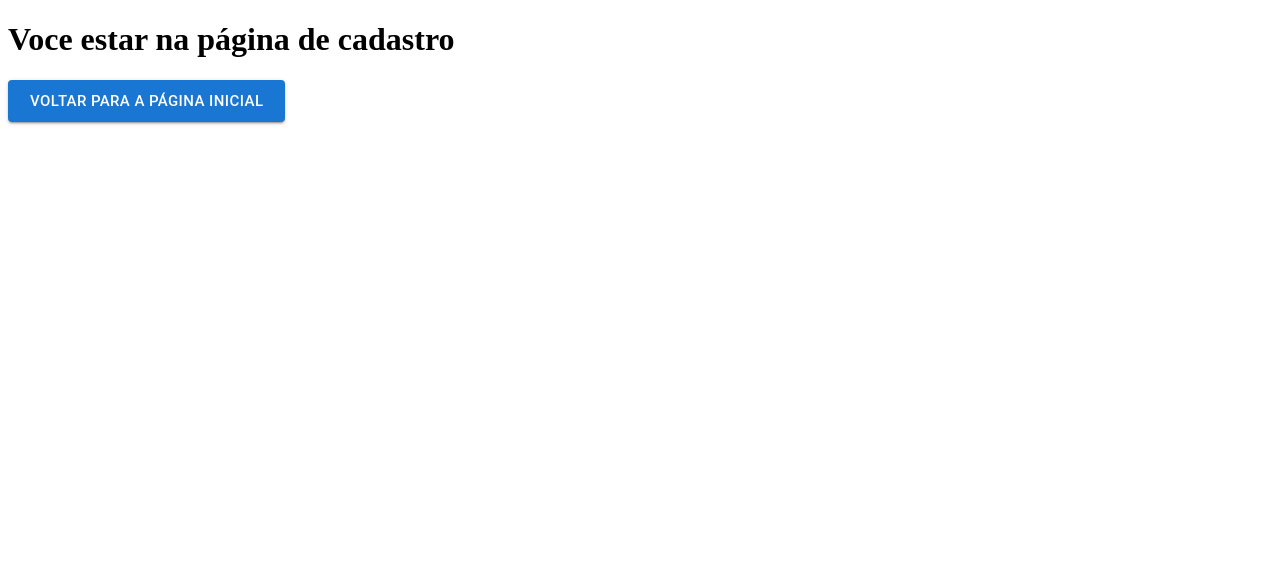
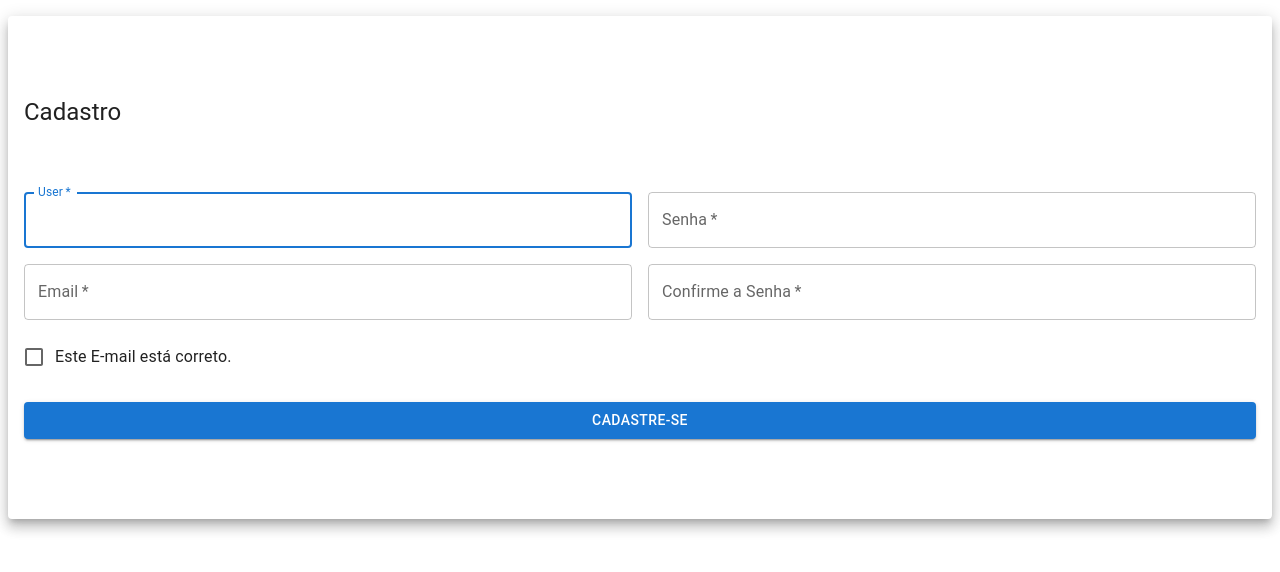
Before and after one commit to jGledsonSilva/Projeto_POO, a React (Vite) app: page /cadastrar in a window 1280 px wide. Shown: the top 572 px of the page. Built offline with nearby package versions, Linux system fonts and the light colour scheme.

Commit message:
criando a página de cadastro

```diff
--- a/src/pages/Cadastro/Cadastro.jsx
+++ b/src/pages/Cadastro/Cadastro.jsx
@@ -1,12 +1,113 @@
-import { Button } from "@mui/material"
+import { createTheme, ThemeProvider } from '@mui/material/styles';
+import {
+    Button,
+    Checkbox,
+    TextField,
+    FormControlLabel,
+    Grid,
+    Box,
+    Typography,
+    Container,
+    Paper,
+} from '@mui/material';
+
+const theme = createTheme({
+
+});
 
 export const Cadastro = () => {
+    const handleSubmit = (event) => {
+        event.preventDefault();
+        const data = new FormData(event.currentTarget);
+        console.log({
+            email: data.get('email'),
+            password: data.get('password'),
+        });
+    };
+
     return (
-        <div>
-            <h1>Voce estar na página de cadastro</h1>
-            <Button variant="contained" size="large" href="pagina-inicial">Voltar para a página inicial</Button>
-        </div>
-    )
+        <ThemeProvider theme={theme}>
+            <Paper elevation={9} sx={{ my: { xs: 2 }, p: { xs: 2 } }}>
+                <Box>
+                    <Typography component="h1" variant="h5" mt={8}>
+                        Cadastro
+                    </Typography>
+                    <Box
+                        sx={{
+                            marginTop: 8,
+                            display: 'flex',
+                            flexDirection: 'column',
+                            alignItems: 'center'
+                        }}
+                    >
+                        <Box noValidate onSubmit={handleSubmit}>
+                            <Grid container spacing={2}>
+                                <Grid item xs={16} sm={6}>
+                                    <TextField
+                                        autoComplete="given-name"
+                                        name="firstName"
+                                        required
+                                        fullWidth
+                                        id="firstName"
+                                        label="User"
+                                        autoFocus
+                                    />
+                                </Grid>
+                                <Grid item xs={12} sm={6}>
+                                    <TextField
+                                        password
+                                        required
+                                        fullWidth
+                                        id="Senha"
+                                        type="password"
+                                        label="Senha"
+                                        name="Senha"
+                                        autoComplete="new-Senha"
+                                    />
+                                </Grid>
+                                <Grid item xs={12} sm={6}>
+                                    <TextField
+                                        required
+                                        fullWidth
+                                        id="email"
+                                        label="Email"
+                                        name="email"
+                                        autoComplete="email"
+                                    />
+                                </Grid>
+                                <Grid item xs={12} sm={6}>
+                                    <TextField
+                                        password
+                                        required
+                                        fullWidth
+                                        name="Confirme a Senha"
+                                        label="Confirme a Senha"
+                                        type="password"
+                                        id="Confirme a Senha"
+                                    />
+                                </Grid>
+                                <Grid item xs={12}>
+                                    <FormControlLabel
+                                        control={<Checkbox value="allowExtraEmails" color="primary" />}
+                                        label="Este E-mail está correto."
+                                    />
+                                </Grid>
+                            </Grid>
+                            <Button
+                                href='/pagina-inicial'
+                                fullWidth
+                                type="submit"
+                                variant="contained"
+                                sx={{ mt: 3, mb: 8 }}
+                            >
+                                Cadastre-se
+                            </Button>
+                        </Box>
+                    </Box>
+                </Box>
+            </Paper>
+        </ThemeProvider >
+    );
 }
 
 export default Cadastro
```
